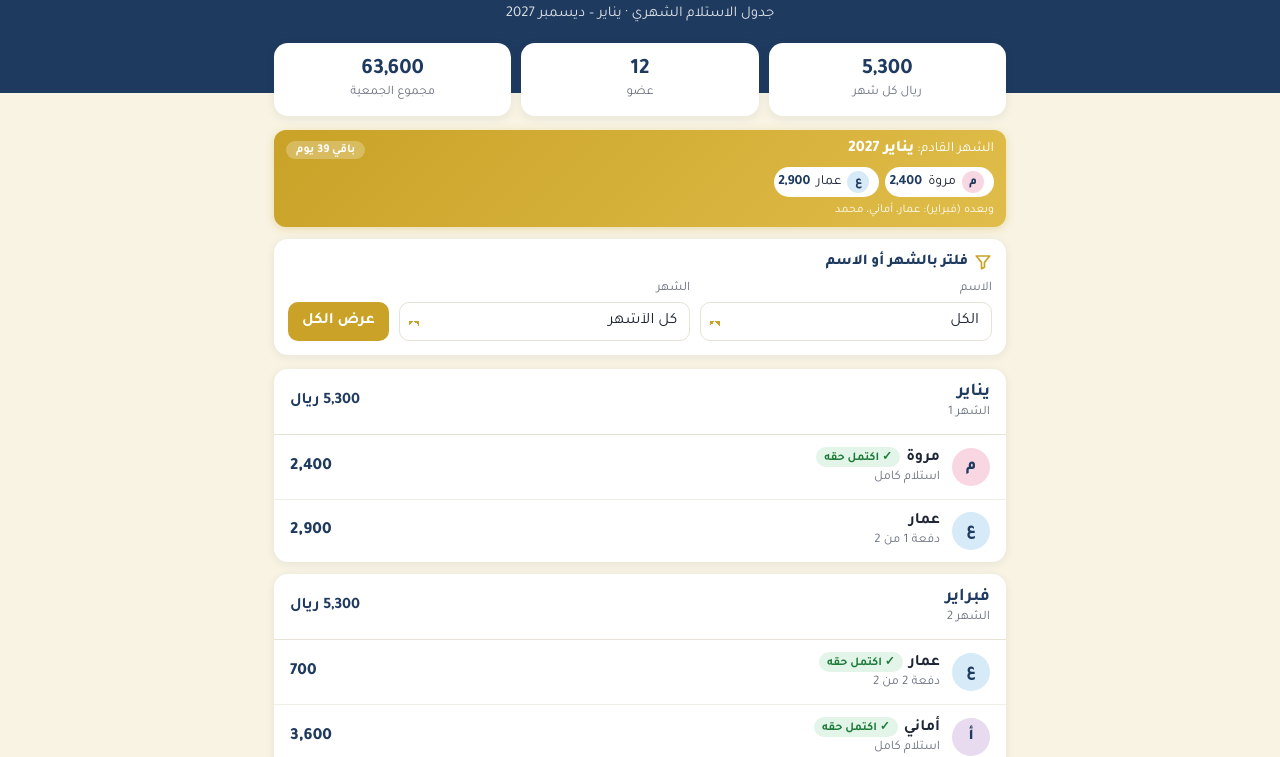
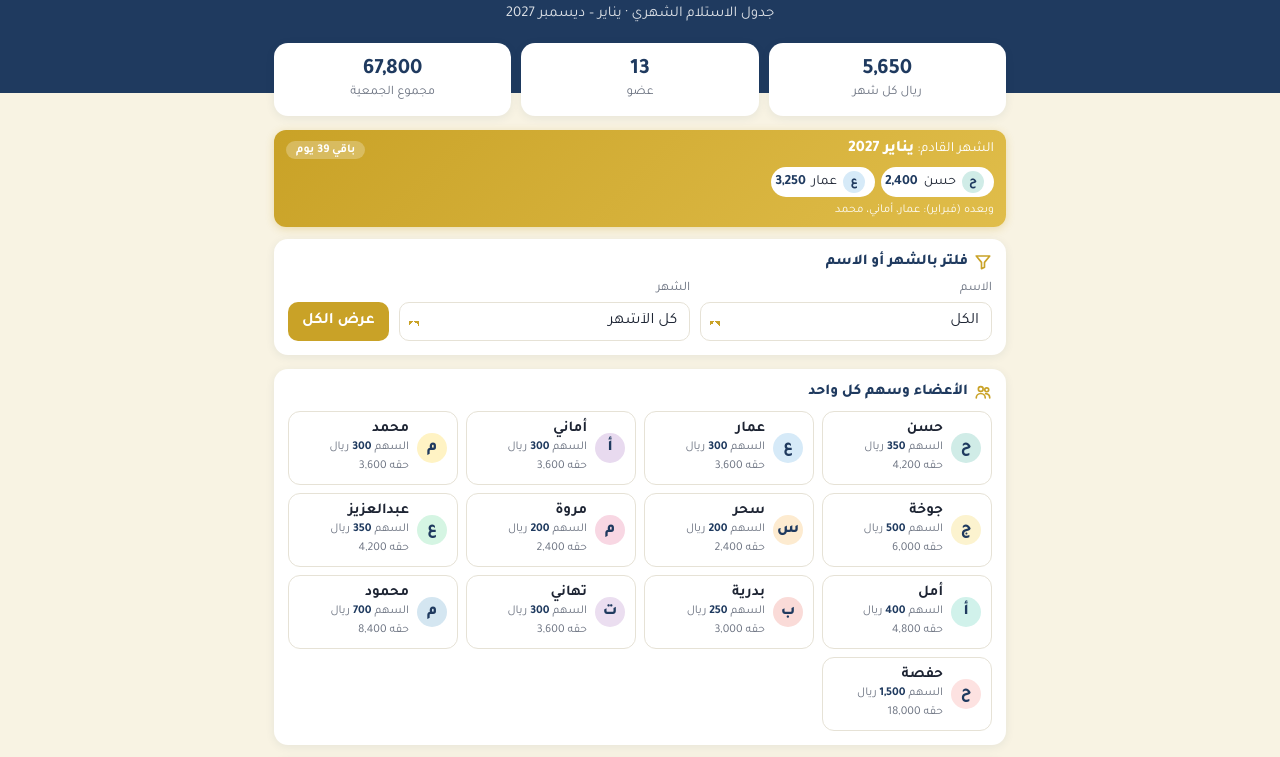
Before and after one commit to Business-Performance2026/Jamaih2027, a plain HTML site: page index.html in a window 1280 px wide. Shown: the part 67-824 px from the top of the page. Drawn offline with Linux system fonts and the light colour scheme.

Commit message:
تحديث جمعية 2027: إضافة حسن وسهم كل عضو
Co-Authored-By: Claude Opus 5.5 <noreply@anthropic.com>
Claude-Session: https://claude.ai/code/session_01DW5jESSyYzX6GwNo3uiGx1

```diff
--- a/index.html
+++ b/index.html
@@ -60,6 +60,14 @@ button:hover{filter:brightness(.95)}
 .next .after{margin-top:6px;font-size:12px;opacity:.95}
 .ftitle{grid-column:1/-1;display:flex;align-items:center;gap:6px;font-weight:800;color:var(--navy);font-size:15px}
 .ftitle svg{color:var(--gold)}
+.shares{background:var(--card);border-radius:14px;padding:14px;margin-top:14px;box-shadow:0 2px 10px rgba(31,58,95,.08)}
+.sgrid{display:grid;grid-template-columns:repeat(auto-fill,minmax(150px,1fr));gap:8px;margin-top:10px}
+.sh{display:flex;align-items:center;gap:8px;border:1.5px solid var(--line);border-radius:12px;padding:8px 10px;cursor:pointer;background:#fff;text-align:right;font:inherit;color:var(--ink)}
+.sh:hover,.sh.on{border-color:var(--gold)}
+.sh i{width:30px;height:30px;border-radius:50%;display:grid;place-items:center;font-style:normal;font-weight:800;color:var(--navy);flex:none}
+.sh b{display:block;font-size:15px}
+.sh small{color:var(--muted);font-size:12px}
+.sh strong{color:var(--navy)}
 footer{text-align:center;color:var(--muted);font-size:13px;margin-top:22px}
 @media (max-width:520px){
  header h1{font-size:26px}
@@ -90,6 +98,11 @@ footer{text-align:center;color:var(--muted);font-size:13px;margin-top:22px}
     <button id="reset" type="button">عرض الكل</button>
   </div>
 
+  <div class="shares">
+    <div class="ftitle"><svg viewBox="0 0 24 24" width="18" height="18" fill="none" stroke="currentColor" stroke-width="2.2" stroke-linecap="round" stroke-linejoin="round"><circle cx="9" cy="8" r="3.2"/><path d="M3 20c0-3.3 2.7-6 6-6s6 2.7 6 6"/><circle cx="17" cy="9" r="2.6"/><path d="M15.5 14.2c3 .3 5.5 2.7 5.5 5.8"/></svg>الأعضاء وسهم كل واحد</div>
+    <div class="sgrid" id="sgrid"></div>
+  </div>
+
   <div class="person" id="person"></div>
   <div class="months" id="months"></div>
   <div class="empty" id="empty">ما فيه استلام لهذا الاختيار</div>
@@ -98,20 +111,20 @@ footer{text-align:center;color:var(--muted);font-size:13px;margin-top:22px}
 
 <script>
 const MONTHS=["يناير","فبراير","مارس","أبريل","مايو","يونيو","يوليو","أغسطس","سبتمبر","أكتوبر","نوفمبر","ديسمبر"];
-const MEMBERS={"مروة":200,"عمار":300,"أماني":300,"محمد":300,"عبدالعزيز":350,"سحر":200,"جوخة":500,"أمل":400,"بدرية":250,"تهاني":300,"محمود":700,"حفصة":1500};
-const COLORS={"مروة":"#f8d7e3","عمار":"#d6eaf8","أماني":"#e8daef","محمد":"#fff3c4","عبدالعزيز":"#d5f5e3","سحر":"#fdebd0","جوخة":"#fcf3cf","أمل":"#d1f2eb","بدرية":"#fadbd8","تهاني":"#ebdef0","محمود":"#d4e6f1","حفصة":"#fde2e1"};
+const MEMBERS={"حسن":350,"عمار":300,"أماني":300,"محمد":300,"جوخة":500,"سحر":200,"مروة":200,"عبدالعزيز":350,"أمل":400,"بدرية":250,"تهاني":300,"محمود":700,"حفصة":1500};
+const COLORS={"حسن":"#d0ece7","مروة":"#f8d7e3","عمار":"#d6eaf8","أماني":"#e8daef","محمد":"#fff3c4","عبدالعزيز":"#d5f5e3","سحر":"#fdebd0","جوخة":"#fcf3cf","أمل":"#d1f2eb","بدرية":"#fadbd8","تهاني":"#ebdef0","محمود":"#d4e6f1","حفصة":"#fde2e1"};
 const PLAN=[
-["يناير","مروة",2400],["يناير","عمار",2900],
-["فبراير","عمار",700],["فبراير","أماني",3600],["فبراير","محمد",1000],
-["مارس","جوخة",4000],["مارس","سحر",1300],
-["أبريل","عبدالعزيز",4200],["أبريل","سحر",1100],
-["مايو","أمل",3300],["مايو","جوخة",2000],
-["يونيو","بدرية",2700],["يونيو","محمد",2600],
-["يوليو","تهاني",3600],["يوليو","محمود",1400],["يوليو","بدرية",300],
-["أغسطس","محمود",5300],
-["سبتمبر","حفصة",3600],["سبتمبر","محمود",1700],
-["أكتوبر","حفصة",5300],["نوفمبر","حفصة",5300],
-["ديسمبر","حفصة",3800],["ديسمبر","أمل",1500]];
+["يناير","حسن",2400],["يناير","عمار",3250],
+["فبراير","عمار",350],["فبراير","أماني",3600],["فبراير","محمد",1700],
+["مارس","جوخة",4000],["مارس","سحر",1650],
+["أبريل","عبدالعزيز",4200],["أبريل","سحر",750],["أبريل","مروة",700],
+["مايو","أمل",3650],["مايو","جوخة",2000],
+["يونيو","بدرية",2650],["يونيو","محمد",1900],["يونيو","محمود",1100],
+["يوليو","تهاني",3600],["يوليو","بدرية",350],["يوليو","مروة",1700],
+["أغسطس","محمود",5650],
+["سبتمبر","حفصة",3850],["سبتمبر","حسن",1800],
+["أكتوبر","حفصة",5650],["نوفمبر","حفصة",5650],
+["ديسمبر","حفصة",2850],["ديسمبر","أمل",1150],["ديسمبر","محمود",1650]];
 const fmt=n=>n.toLocaleString("en-US");
 
 // annotate each payment: part number, total parts, cumulative
@@ -128,8 +141,15 @@ const fName=document.getElementById("fName"),fMonth=document.getElementById("fMo
 Object.keys(MEMBERS).forEach(n=>fName.add(new Option(n,n)));
 MONTHS.forEach(m=>fMonth.add(new Option(m,m)));
 
+function renderShares(){
+  const g=document.getElementById("sgrid"),n=fName.value;
+  g.innerHTML=Object.entries(MEMBERS).map(([k,v])=>`<button type="button" class="sh${k===n?" on":""}" data-n="${k}"><i style="background:${COLORS[k]}">${k[0]}</i>
+    <span><b>${k}</b><small>السهم <strong>${fmt(v)}</strong> ريال<br>حقه ${fmt(v*12)}</small></span></button>`).join("");
+  g.querySelectorAll(".sh").forEach(el=>el.onclick=()=>{fName.value=fName.value===el.dataset.n?"":el.dataset.n;render()});
+}
 function render(){
   const n=fName.value,m=fMonth.value;
+  renderShares();
   const box=document.getElementById("months");box.innerHTML="";
   let any=false;
   MONTHS.forEach((mon,i)=>{
```
